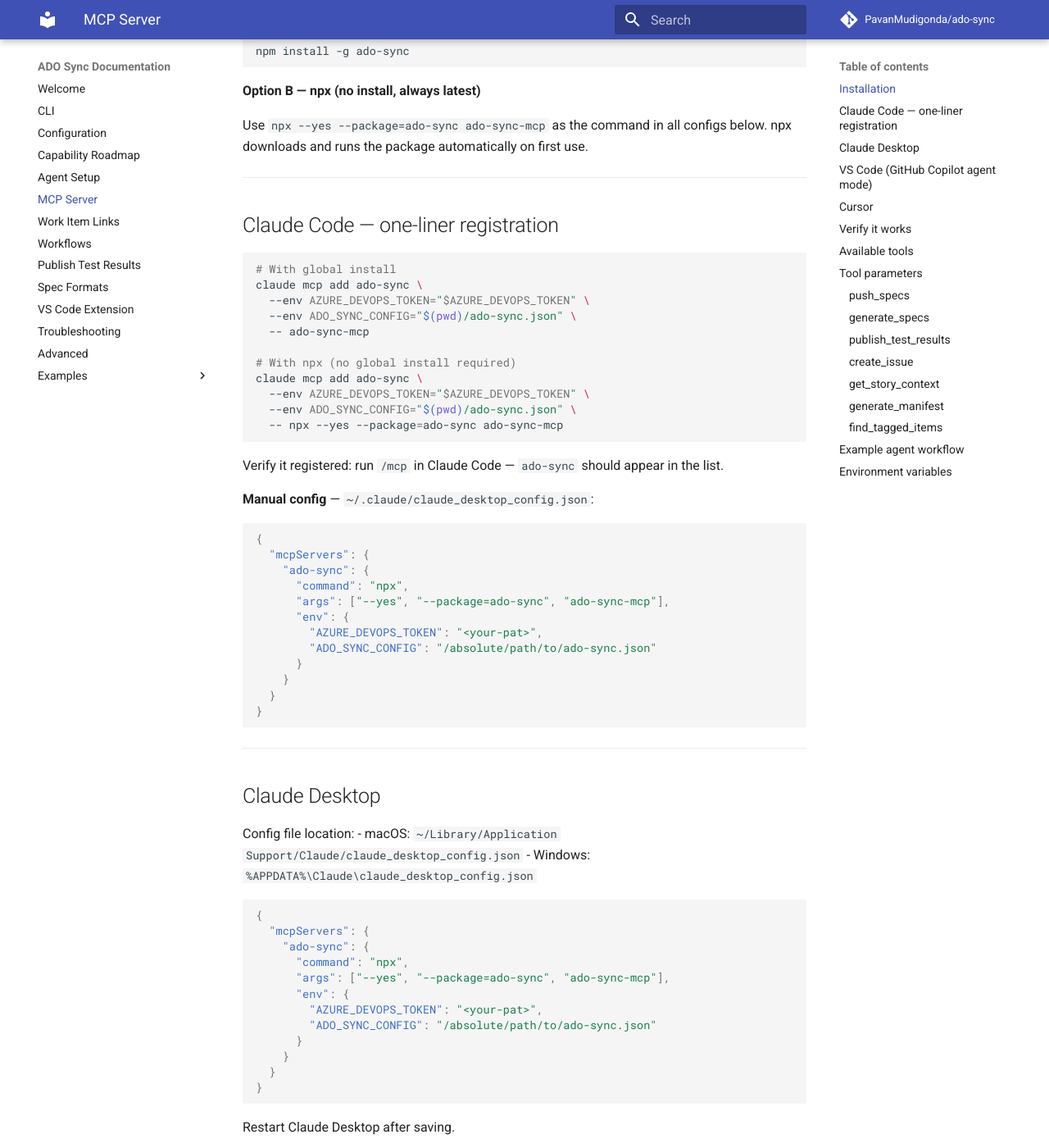
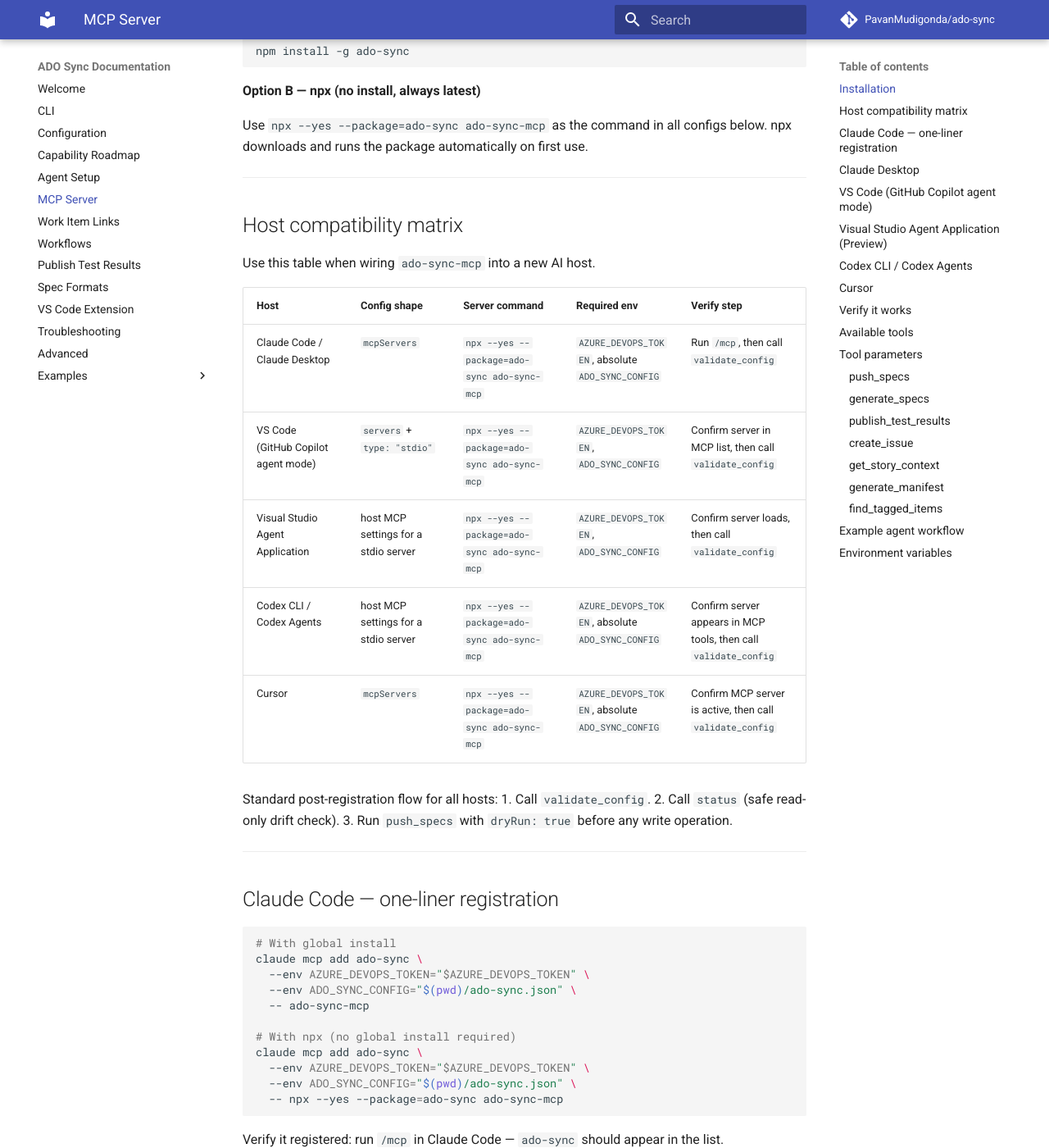
Before and after one commit to PavanMudigonda/ado-sync, an MkDocs documentation site: the page built from docs/mcp-server.md, in a window 1280 px wide and 1400 px high, scrolled down 507 px. Shown: the whole window at 82% size. Built offline with MkDocs 1.6.1 and Material for MkDocs 9.7.7, drawn with Linux system fonts in a browser that asks for light colours; comment, search, counter and statistics services are not loaded; some of the changed text lies outside the part shown.

Commit message:
feat: add MCP host guidance for new AI agents

````diff
--- a/docs/mcp-server.md
+++ b/docs/mcp-server.md
@@ -1,6 +1,6 @@
 # MCP Server
 
-`ado-sync` ships a built-in MCP (Model Context Protocol) server that exposes its sync operations as **structured tools** for AI agents — Claude Code, GitHub Copilot, Cursor, and any other MCP-compatible host.
+`ado-sync` ships a built-in MCP (Model Context Protocol) server that exposes its sync operations as **structured tools** for AI agents — Claude Code, GitHub Copilot, Visual Studio Agent Application, Codex, Cursor, and any other MCP-compatible host.
 
 Using the MCP server instead of spawning the CLI gives agents:
 - Typed JSON responses (no output parsing)
@@ -22,6 +22,25 @@
 
 Use `npx --yes --package=ado-sync ado-sync-mcp` as the command in all configs below.
 npx downloads and runs the package automatically on first use.
+
+---
+
+## Host compatibility matrix
+
+Use this table when wiring `ado-sync-mcp` into a new AI host.
+
+| Host | Config shape | Server command | Required env | Verify step |
+|------|--------------|----------------|--------------|-------------|
+| Claude Code / Claude Desktop | `mcpServers` | `npx --yes --package=ado-sync ado-sync-mcp` | `AZURE_DEVOPS_TOKEN`, absolute `ADO_SYNC_CONFIG` | Run `/mcp`, then call `validate_config` |
+| VS Code (GitHub Copilot agent mode) | `servers` + `type: "stdio"` | `npx --yes --package=ado-sync ado-sync-mcp` | `AZURE_DEVOPS_TOKEN`, `ADO_SYNC_CONFIG` | Confirm server in MCP list, then call `validate_config` |
+| Visual Studio Agent Application | host MCP settings for a stdio server | `npx --yes --package=ado-sync ado-sync-mcp` | `AZURE_DEVOPS_TOKEN`, `ADO_SYNC_CONFIG` | Confirm server loads, then call `validate_config` |
+| Codex CLI / Codex Agents | host MCP settings for a stdio server | `npx --yes --package=ado-sync ado-sync-mcp` | `AZURE_DEVOPS_TOKEN`, absolute `ADO_SYNC_CONFIG` | Confirm server appears in MCP tools, then call `validate_config` |
+| Cursor | `mcpServers` | `npx --yes --package=ado-sync ado-sync-mcp` | `AZURE_DEVOPS_TOKEN`, absolute `ADO_SYNC_CONFIG` | Confirm MCP server is active, then call `validate_config` |
+
+Standard post-registration flow for all hosts:
+1. Call `validate_config`.
+2. Call `status` (safe read-only drift check).
+3. Run `push_specs` with `dryRun: true` before any write operation.
 
 ---
 
@@ -107,6 +126,53 @@
 ```
 
 `${env:AZURE_DEVOPS_TOKEN}` reads the variable from your shell environment — no hardcoded secrets.
+
+---
+
+## Visual Studio Agent Application (Preview)
+
+If your Visual Studio Agent Application build exposes MCP registration, add `ado-sync-mcp` as a stdio server. The exact config surface may change while the product is in preview, so treat the block below as a template and adapt field names to the host UI/schema:
+
+```json
+{
+  "servers": {
+    "ado-sync": {
+      "type": "stdio",
+      "command": "npx",
+      "args": ["--yes", "--package=ado-sync", "ado-sync-mcp"],
+      "env": {
+        "AZURE_DEVOPS_TOKEN": "${env:AZURE_DEVOPS_TOKEN}",
+        "ADO_SYNC_CONFIG": "${workspaceFolder}/ado-sync.json"
+      }
+    }
+  }
+}
+```
+
+Use an absolute path for `ADO_SYNC_CONFIG` if the host does not support `${workspaceFolder}`-style substitution.
+
+---
+
+## Codex CLI / Codex Agents
+
+If your Codex host exposes MCP settings, add `ado-sync` as a stdio server using a config block like this:
+
+```json
+{
+  "mcpServers": {
+    "ado-sync": {
+      "command": "npx",
+      "args": ["--yes", "--package=ado-sync", "ado-sync-mcp"],
+      "env": {
+        "AZURE_DEVOPS_TOKEN": "<your-pat>",
+        "ADO_SYNC_CONFIG": "/absolute/path/to/ado-sync.json"
+      }
+    }
+  }
+}
+```
+
+The exact settings file path and top-level key are host-dependent; use this as a template for the Codex MCP configuration surface your environment provides.
 
 ---
 
````
Also changed, not shown: docs/agent-setup.md (+2 -2 lines), 2 other files.
